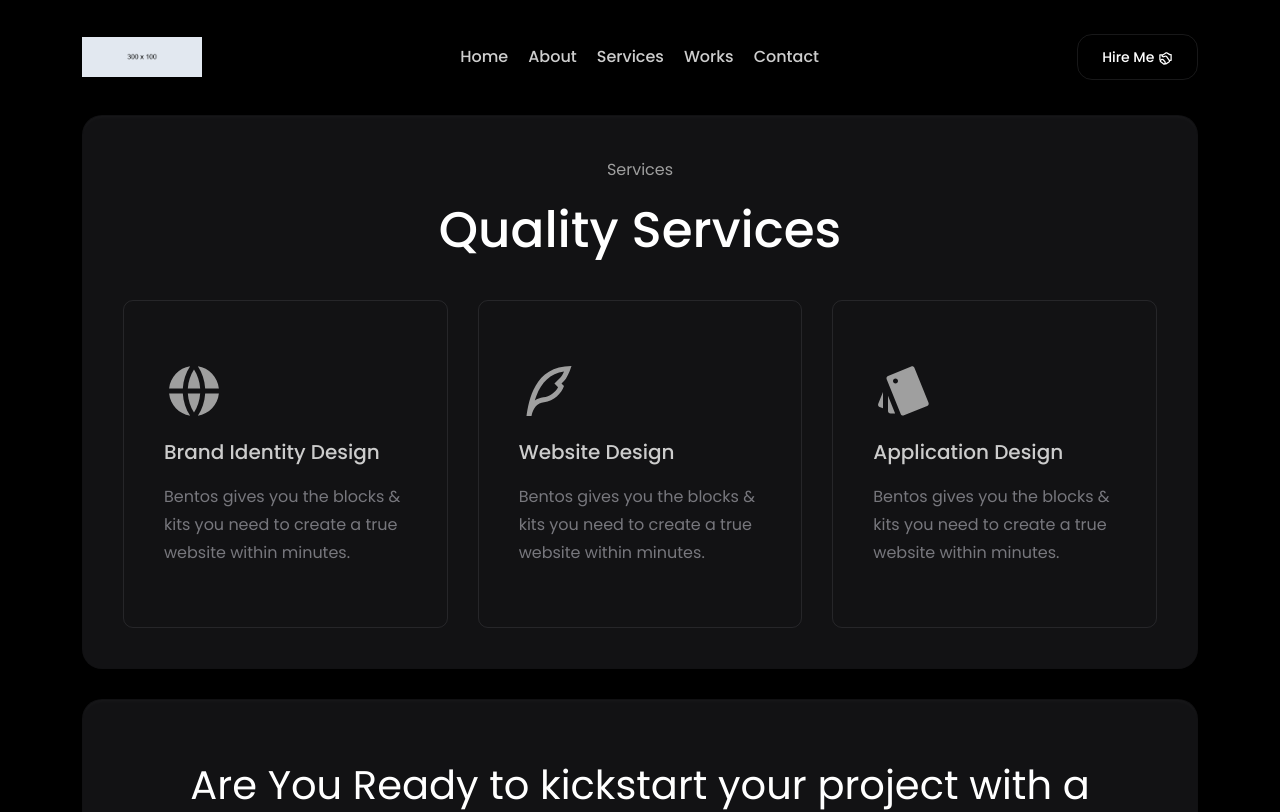
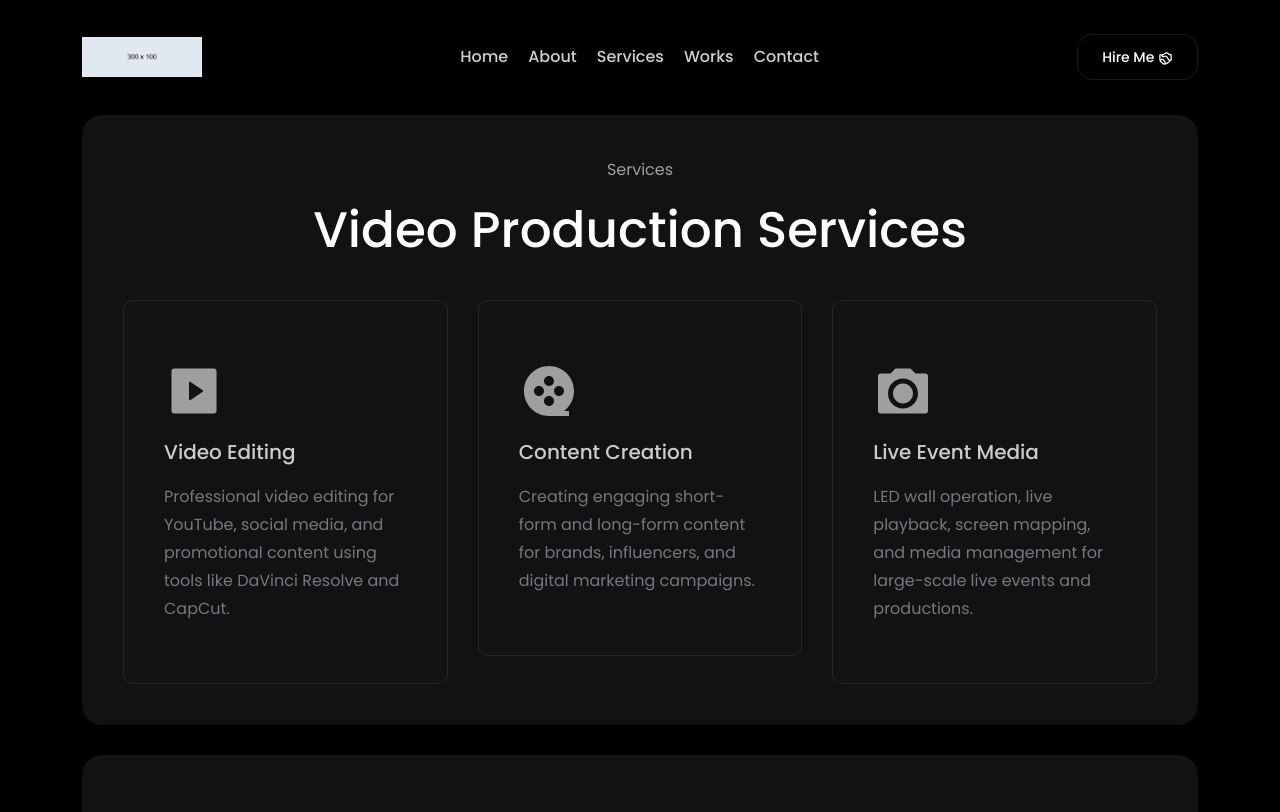
Before and after one commit to zayaaan-al/Jazeem-s-Portfolio, a Next.js app: page /services in a window 1280 px wide. Shown: the top 812 px of the page. Built offline with nearby package versions, Linux system fonts and the light colour scheme.

Commit message:
services

```diff
--- a/src/components/sections/serviceGrid.jsx
+++ b/src/components/sections/serviceGrid.jsx
@@ -1,5 +1,5 @@
 import React from 'react'
-import { RiGlobalFill, RiPantoneFill, RiQuillPenLine } from '@remixicon/react'
+import { RiVideoFill, RiMovie2Fill, RiCameraFill } from '@remixicon/react'
 import SlideUp from '@/utlits/animations/slideUp'
 
 const ServiceGrid = () => {
@@ -12,15 +12,33 @@ const ServiceGrid = () => {
                             <SlideUp>
                                 <div className="section-title text-center">
                                     <p>Services</p>
-                                    <h2>Quality Services</h2>
+                                    <h2>Video Production Services</h2>
                                 </div>
                             </SlideUp>
                         </div>
                     </div>
+
                     <div className="row">
-                        <Card id={1} icon={<RiGlobalFill size={60} />} title={"Brand Identity Design"} description={"Bentos gives you the blocks & kits you need to create a true website within minutes."} />
-                        <Card id={2} icon={<RiQuillPenLine size={60} />} title={"Website Design"} description={"Bentos gives you the blocks & kits you need to create a true website within minutes."} />
-                        <Card id={3} icon={<RiPantoneFill size={60} />} title={"Application Design"} description={"Bentos gives you the blocks & kits you need to create a true website within minutes."} />
+                        <Card
+                            id={1}
+                            icon={<RiVideoFill size={60} />}
+                            title={"Video Editing"}
+                            description={"Professional video editing for YouTube, social media, and promotional content using tools like DaVinci Resolve and CapCut."}
+                        />
+
+                        <Card
+                            id={2}
+                            icon={<RiMovie2Fill size={60} />}
+                            title={"Content Creation"}
+                            description={"Creating engaging short-form and long-form content for brands, influencers, and digital marketing campaigns."}
+                        />
+
+                        <Card
+                            id={3}
+                            icon={<RiCameraFill size={60} />}
+                            title={"Live Event Media"}
+                            description={"LED wall operation, live playback, screen mapping, and media management for large-scale live events and productions."}
+                        />
                     </div>
                 </div>
             </div>
```
